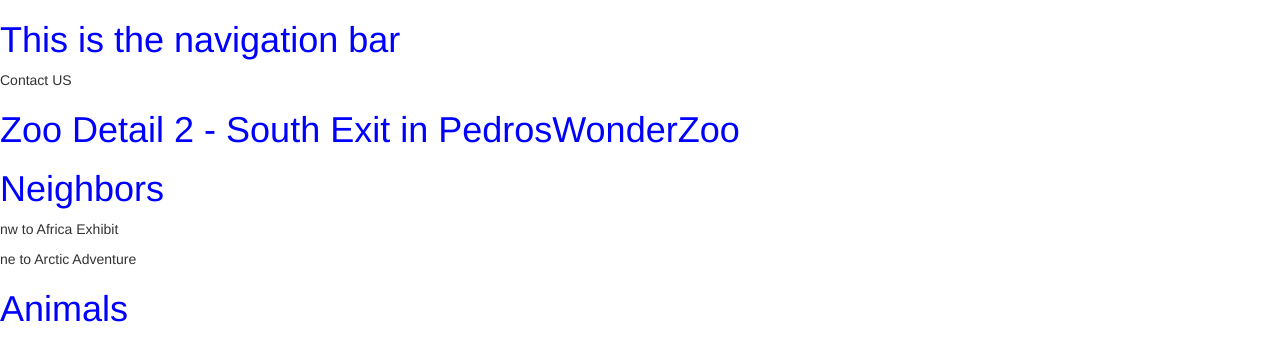
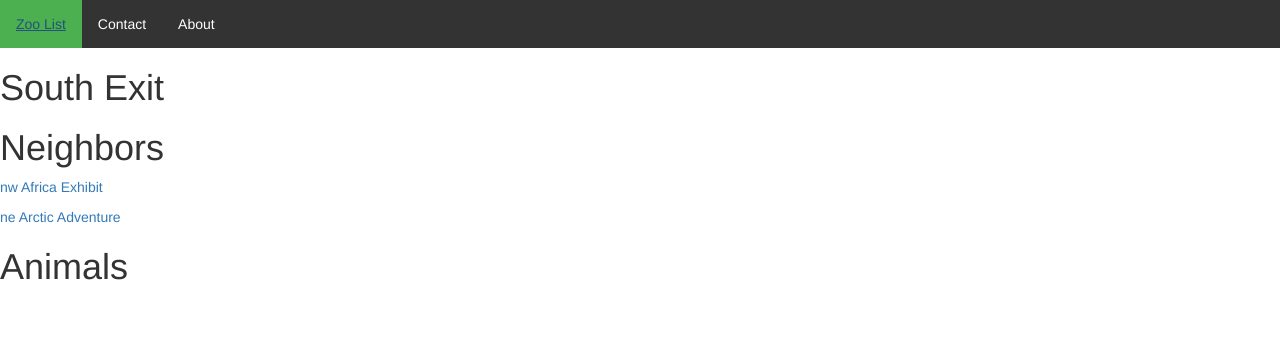
Before and after one commit to ppadron5/Spring2018PythonZoo, a Django app: page /zoo/exhibit/2 in a window 1280 px wide. Shown: the top 361 px of the page. Run offline with Django 3.2, Linux system fonts and the light colour scheme; data comes from the database, SQL or seed files in the repository; both versions use the stored data as it was after the commit; some libraries are stand-ins or nearby versions.

Commit message:
Python Zoo

```diff
--- a/pythonzoo/zoo/static/css/styles.css
+++ b/pythonzoo/zoo/static/css/styles.css
@@ -1,4 +1,30 @@
 
-h1 {
-	color: blue;
+
+
+ ul {
+    list-style-type: none;
+    margin: 0;
+    padding: 0;
+    overflow: hidden;
+    background-color: #333;
 }
+
+li {
+    float: left;
+}
+
+li a {
+    display: block;
+    color: white;
+    text-align: center;
+    padding: 14px 16px;
+    text-decoration: none;
+}
+
+li a:hover:not(.active) {
+    background-color: #111;
+}
+
+.active {
+    background-color: #4CAF50;
+}
--- a/pythonzoo/zoo/templates/base_generic.html
+++ b/pythonzoo/zoo/templates/base_generic.html
@@ -16,8 +16,13 @@
 
 <body>
 
-	<h1>This is the navigation bar</h1>
-	<p>Contact US</p>
+
+<ul>
+  <li><a class="active" href="#home">Zoo List</a></li>
+  <li><a href="#contact">Contact</a></li>
+  <li><a href="#about">About</a></li>
+</ul>
+
 	{% block content %}{% endblock %}
 
 </body>
--- a/pythonzoo/zoo/templates/zoo/exhibit_detail.html
+++ b/pythonzoo/zoo/templates/zoo/exhibit_detail.html
@@ -2,18 +2,19 @@
 
 {% block content %}
 
-<h1>Zoo Detail {{ exhibit.id }} - {{ exhibit.name }} in {{ exhibit.zoo.name }}</h1>
+<h1>{{ exhibit.name }}</h1>
 
 <h1>Neighbors</h1>
 
-	{% for neighbor in exhibit.fromExhibit.all %}
-		<p>{{ neighbor.direction }} to {{ neighbor.toExhibit.name }}</p>
-	{% endfor %}
+{% for neighbors in exhibit.fromExhibit.all %}
+    <p><a href="{{ neighbors.toExhibit.id }}">{{ neighbors.direction }} {{ neighbors.toExhibit }}</a></p>
+{% endfor %}
 
 <h1>Animals</h1>
 
-{% for animal in exhibit.animal_set.all %}
-	<p>{{ animal.name }}</p>
+{% for animals in exhibit.parentExhibit.all %}
+    <p><a href="/zoo/animal/{{ animals.id }}">{{ animals.name }}</a></p>
 {% endfor %}
 
+
 {% endblock %}
--- a/pythonzoo/zoo/templates/zoo/zoo_detail.html
+++ b/pythonzoo/zoo/templates/zoo/zoo_detail.html
@@ -2,6 +2,10 @@
 
 {% block content %}
 
-<h1>Zoo Detail {{ zoo.id }} - {{ zoo.name }}</h1>
+<h1>{{ zoo.name }}</h1>
+
+{% for exhibits in zoo.parentZoo.all %}
+    <p><a href="exhibit/{{ exhibits.id }}">{{ exhibits.name }}</a></p>
+{% endfor %}
 
 {% endblock %}
--- a/pythonzoo/zoo/templates/zoo/zoo_list.html
+++ b/pythonzoo/zoo/templates/zoo/zoo_list.html
@@ -2,10 +2,10 @@
 
 {% block content %}
 
-<h1>Zoo List</h1>
+<h1 class="zoo">Zoo List</h1>
 
 {% for zoo in zoo_list %}
-	<p>{{ zoo.name }}</p>
+    <p><a href="{{ zoo.id }}">{{ zoo.name }}</a></p>
 {% endfor %}
 
 {% endblock %}
```
Also changed, not shown: pythonzoo/zoo/templates/index.html (+8 -1 lines), pythonzoo/zoo/templates/zoo/animal_detail.html (+10 -3 lines), pythonzoo/db.sqlite3.
